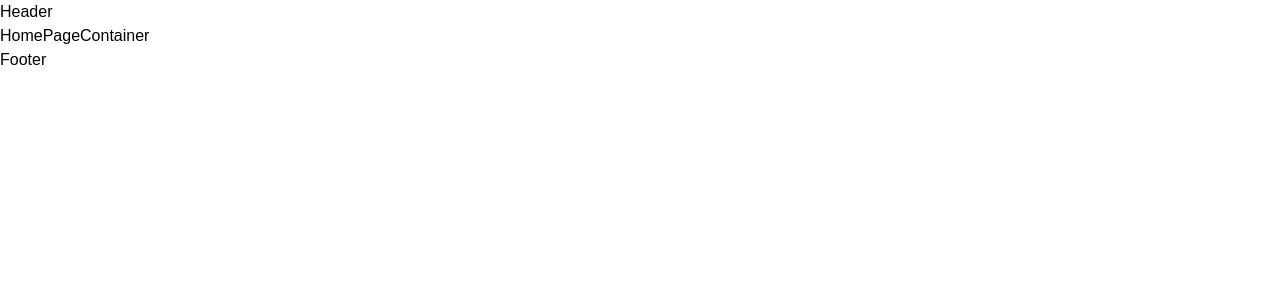
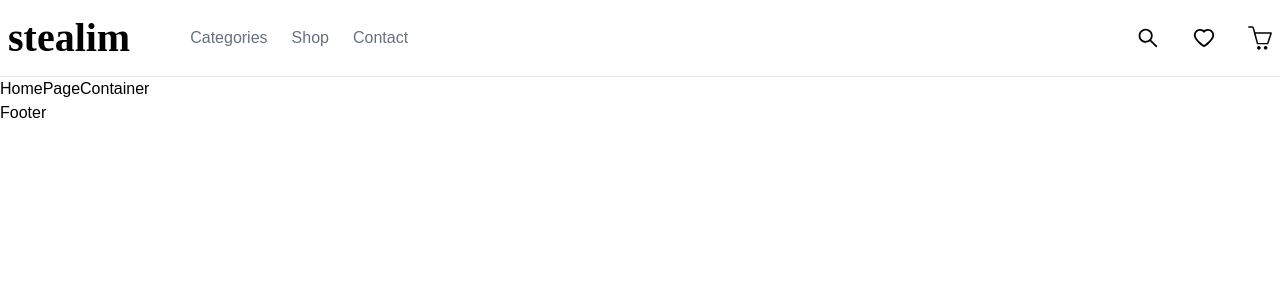
Before and after one commit to mucahittasan/E-Commerce-MERN, a React (Create React App) app: page / in a window 1280 px wide. Shown: the top 300 px of the page. Built offline with nearby package versions, Linux system fonts and the light colour scheme.

Commit message:
Header component's design is made

```diff
--- a/package.json
+++ b/package.json
@@ -13,6 +13,7 @@
     "@types/react-dom": "^18.0.10",
     "react": "^18.2.0",
     "react-dom": "^18.2.0",
+    "react-icons": "^4.7.1",
     "react-redux": "^8.0.5",
     "react-router-dom": "^6.7.0",
     "react-scripts": "5.0.1",
--- a/src/components/header/index.tsx
+++ b/src/components/header/index.tsx
@@ -1,7 +1,56 @@
+import { Link } from 'react-router-dom'
+import {AiOutlineHeart, AiOutlineSearch} from 'react-icons/ai';
+import {SlBasket} from 'react-icons/sl';
+
 
 const Header = () => {
   return (
-    <div>Header</div>
+    <header className='container p-2 flex items-center border-b-[1px] border-gray-200'>
+        <Link to="/" className="font-bold text-[40px] logo">
+          stealim
+        </Link>
+
+        <nav>
+          <ul className='flex items-center ml-12'>
+            <li>
+              <Link className='nav-item' to="/categories" >Categories</Link>
+            </li>
+            <li>
+              <Link className='nav-item' to="/shop">Shop</Link>
+            </li>
+            <li>
+              <Link className='nav-item' to="/shop">Contact</Link>
+            </li>
+          </ul>
+        </nav>
+
+        <div className='flex ml-auto gap-8'>
+          <button className='relative group'>
+            <label className='flex cursor-pointer'>
+              <AiOutlineSearch className='text-2xl' />
+              <input className='w-0' type="text" placeholder='Search..' />
+            </label>
+            <div className="hover-information transition-all group-hover:opacity-[1] group-hover:visible">
+              Search
+            </div>
+          </button>
+
+          <Link to="/favorites" className='relative group'>
+            <AiOutlineHeart className='text-2xl'/>
+            <div className="hover-information transition-all group-hover:opacity-[1] group-hover:visible">
+              Favorites
+            </div>
+          </Link>
+
+          <Link to="/basket" className='relative group'>
+            <SlBasket className='text-2xl'/>
+            <div className="hover-information transition-all group-hover:opacity-[1] group-hover:visible">
+              Basket
+            </div>
+          </Link>
+        </div>
+
+    </header>
   )
 }
 
--- a/src/index.css
+++ b/src/index.css
@@ -3,13 +3,32 @@
 @tailwind utilities;
 
 @import url('https://fonts.googleapis.com/css2?family=Kumbh+Sans:wght@300;400;500;600;700;800;900&display=swap');
+@import url('https://fonts.googleapis.com/css2?family=Righteous&display=swap');
 
 @layer base {
     * {
         font-family: 'Kumbh Sans', sans-serif;
     }
 
+    .container {
+        max-width: 1200px;
+        width: 100%;
+        margin: 0 auto;
+    }
+
     .btn {
         @apply px-12 rounded-md py-2 font-semibold text-sm m-2 hover:scale-[1.02] transition-all ease-linear
     }
+
+    .logo {
+        font-family: 'Righteous', cursive;
+    }
+
+    .nav-item {
+        @apply text-darkGrayishBlue font-medium p-3 hover:text-primaryOrange transition-colors
+    }
+
+    .hover-information {
+        @apply opacity-0 invisible delay-75 bg-slate-800 p-2 text-sm top-10 text-white rounded-md left-[50%] absolute translate-x-[-50%] before:absolute before:w-0 before:h-0 before:border-l-8 before:border-r-8 before:border-b-8 before:border-transparent before:border-b-slate-800 before:left-[50%] before:translate-x-[-50%] before:top-[-7px]
+    }
 }
```
Also changed, not shown: 1 other file (tests, documents, lock files or other folders).
